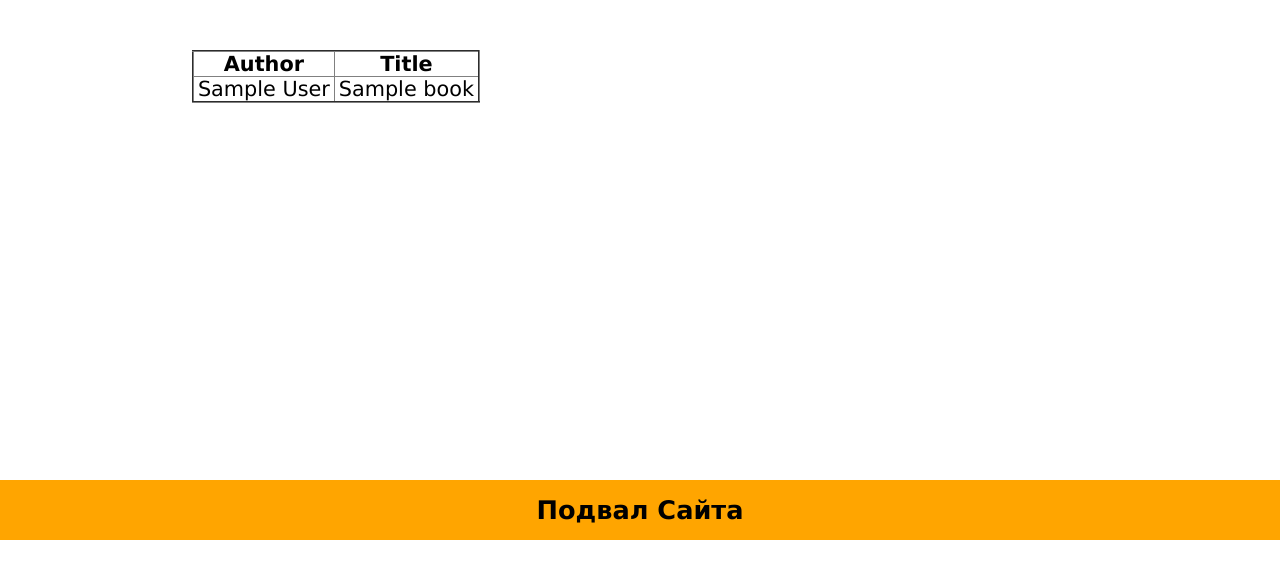
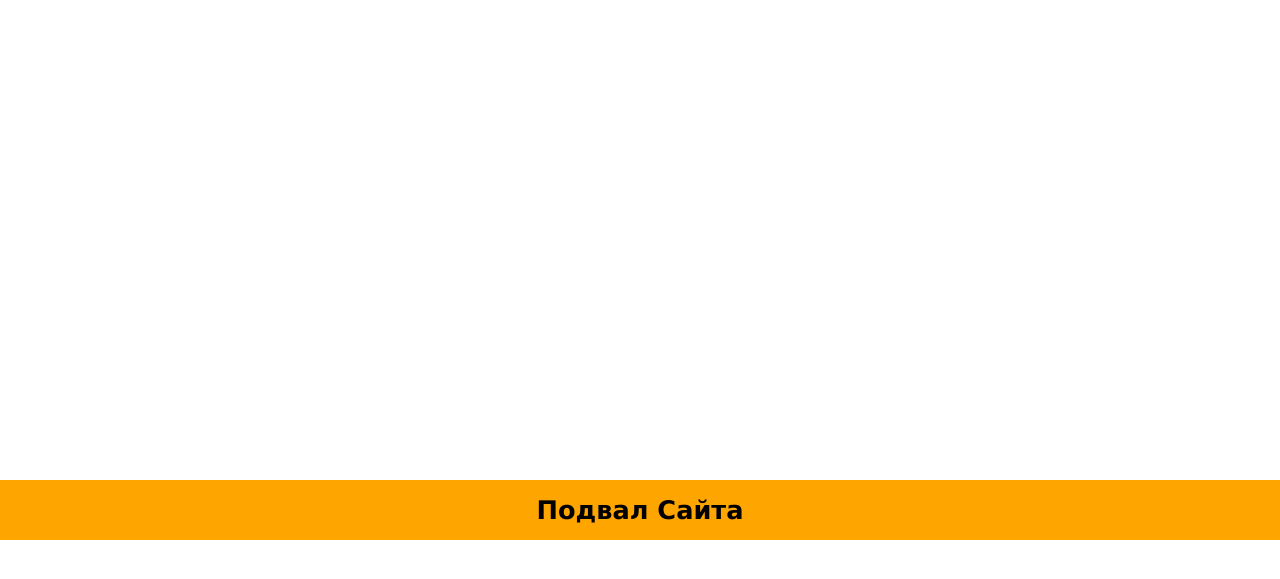
Before and after one commit to Ulukbek-Toichuev/FlaskProject, a Flask app: page /Res in a window 1280 px wide. Shown: the part 60-639 px from the top of the page. Run offline with Flask 2, Linux system fonts and the light colour scheme; tables that the repository leaves empty hold one stand-in row (values such as "Sample post").

Commit message:
Проблема с отправкой данных в БД

```diff
--- a/main.py
+++ b/main.py
@@ -14,28 +14,28 @@ class Book(db.Model):
     isbn = db.Column(db.String(13), nullable=False)
 
     def __repr__(self):
-        return '<Book %r>' % self.id
+        return f"<Book {self.id}>"
 
 
 @app.route('/Res')
 def result():
     books = Book.query.all()
-    return render_template('result.html', books = books)
+    return render_template('result.html', books=books)
 
 
 @app.route('/', methods=['POST', 'GET'])
 def index():
     if request.method == 'POST':
-        title = request.form['title']
-        author = request.form['author']
-        isbn = request.form['isbn']
-
-        book = Book(title=title, author=author, isbn=isbn)
+        t = request.form['title']
+        a = request.form['author']
+        i = request.form['isbn']
+        book = Book(title=t, author=a, isbn=i)
 
         try:
             db.session.add(book)
             db.session.commit()
-            return redirect('/Res')
+            return redirect('/')
+
         except:
             return "Error!"
 
--- a/templates/result.html
+++ b/templates/result.html
@@ -74,19 +74,6 @@
 <main>
 <div class="container mt-5" id="block_result">
 
-    <table border="2" align="center" width="45%" style="font-size: 130%">
-
-            <tr>
-                <th>Author</th>
-                <th>Title</th>
-            </tr>
-        {% for el in books %}
-            <tr>
-                <td>{{el.author}}</td>
-                <td>{{el.title}}</td>
-            </tr>
-        {% endfor %}
-    </table>
 </div>
 </main>
 
```
Also changed, not shown: templates/main.html (+7 -7 lines), library.db, 1 other file.
